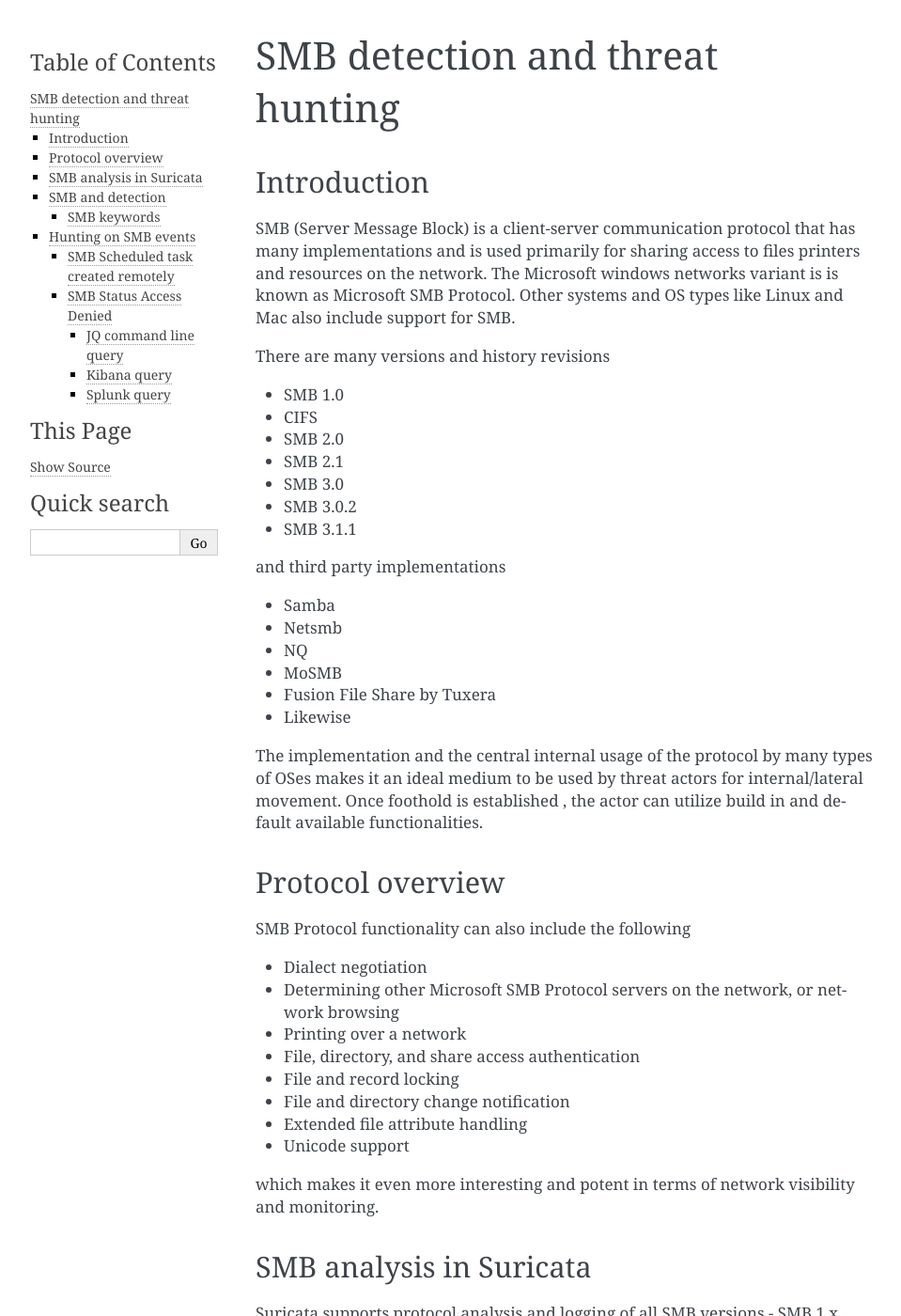
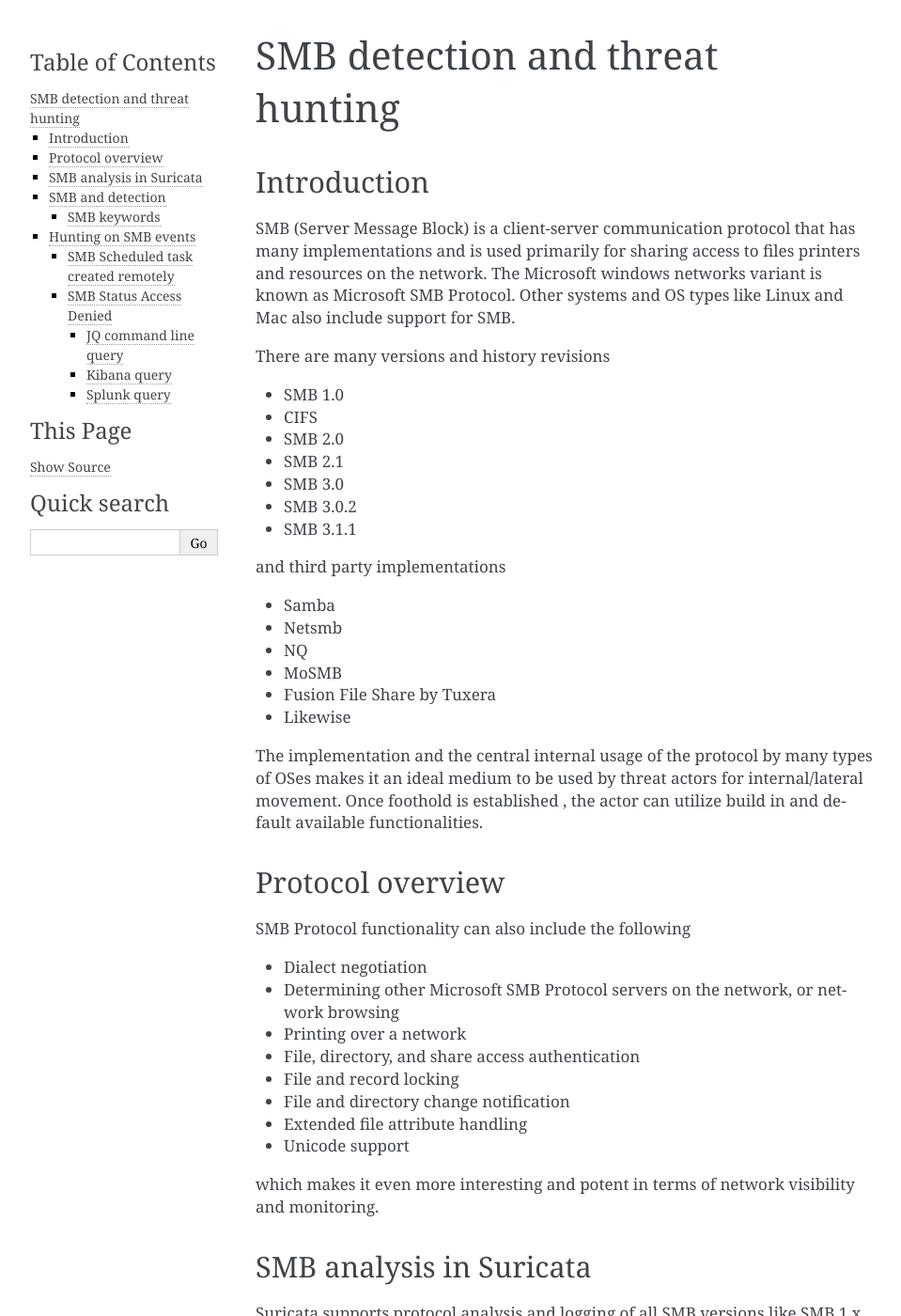
Before and after one commit to StamusNetworks/suricata-4-analysts, a Sphinx documentation site: the page built from source/smb-threat-hunting.rst, in a window 1280 px wide and 1400 px high. Shown: the whole window at 94% size, without its empty margins (148-1107 px from the left). Built offline with Sphinx 7.4.7, drawn with Linux system fonts in a browser that asks for light colours; some of the changed text lies outside the part shown.

Commit message:
smb: minor fixes

```diff
--- a/source/smb-threat-hunting.rst
+++ b/source/smb-threat-hunting.rst
@@ -5,7 +5,7 @@
 Introduction
 ============
 
-SMB (Server Message Block) is a client-server communication protocol that has many implementations and is used primarily for sharing access to files printers and resources on the network. The Microsoft windows networks variant is is known as Microsoft SMB Protocol. Other systems and OS types like Linux and Mac also include support for SMB.
+SMB (Server Message Block) is a client-server communication protocol that has many implementations and is used primarily for sharing access to files printers and resources on the network. The Microsoft windows networks variant is known as Microsoft SMB Protocol. Other systems and OS types like Linux and Mac also include support for SMB.
 
 There are many versions and history revisions
 
@@ -90,7 +90,7 @@
     }
   }
 
-The ``smb`` object contains all the information about the specific SMB transaction. The ``smb`` object can be found in both ``"event_type":"alert"`` as supplemental metadata and as a stand alone SMB protocol log - ``"event_type":"smb"``. It has detailed ``key:value``  field pairs giving information about the transaction. In the example above, ``filename`` is the name of the file accessed or transferred, ``disposition`` is instructing the action the server must take if the file already exists, ``command`` is containing the actual SMB command, ``status`` has the return status of the command.
+The ``smb`` object contains all the information about the specific SMB transaction. The ``smb`` object can be found in both ``"event_type":"alert"`` as supplemental metadata and as a stand alone SMB protocol log (``"event_type":"smb"``). It has detailed ``key:value`` field pairs giving information about the transaction. In the example above, ``filename`` is the name of the file accessed or transferred, ``disposition`` is instructing the action the server must take if the file already exists, ``command`` is containing the actual SMB command, ``status`` has the return status of the command.
 
 .. code-block:: JSON
 
```
Also changed, not shown: other parts of source/smb-threat-hunting.rst (+3 -3 lines).
